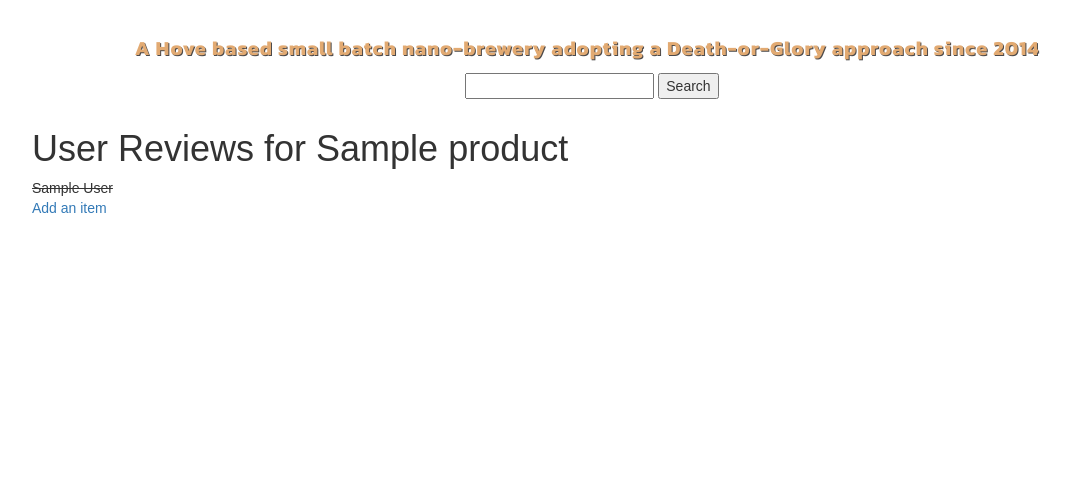
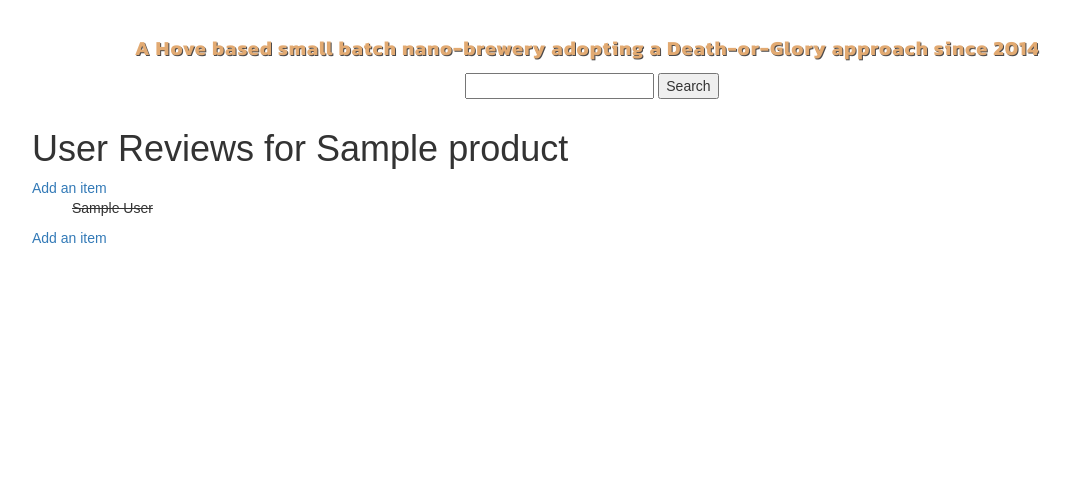
Before and after one commit to RobSimons1/ms4-ecommerce, a Django app: page /products/get_review_list/1 in a window 1280 px wide. Shown: the part 81-567 px from the top of the page, without its empty margins (53-1124 px from the left). Run offline with Django 3.2, Linux system fonts and the light colour scheme; tables that the repository leaves empty hold one stand-in row (values such as "Sample post"); some libraries are stand-ins or nearby versions.

Commit message:
Changed format of reviews in user_reviews.html to ul

```diff
--- a/products/templates/products.html
+++ b/products/templates/products.html
@@ -23,7 +23,7 @@
                 <form method="post" action="{% url 'get_review_list' product.id %}">
 									{% csrf_token %}
 										<span>
-                            <button type="submit">Reviews</button>
+                            <button type="submit">Reviews for {{ product.name }} </button>
                         </span>
 
 						</form>
@@ -68,7 +68,7 @@
                 <form method="post" action="{% url 'get_review_list' product.id %}">
 									{% csrf_token %}
 										<span>
-                            <button type="submit">Reviews</button>
+                            <button type="submit">Reviews for {{ product.name }}</button>
                         </span>
 
 						</form>
@@ -95,7 +95,7 @@
                 <form method="post" action="{% url 'get_review_list' product.id %}">
 									{% csrf_token %}
 										<span>
-                            <button type="submit">Reviews</button>
+                            <button type="submit">Reviews for {{ product.name }}</button>
                         </span>
 
 						</form>
--- a/products/views.py
+++ b/products/views.py
@@ -4,4 +4,7 @@ from .models import Product
 # Create your views here.
 def all_products(request):
     products = Product.objects.all()
-    return render(request, "products.html", {"products": products})
+    return render(request, "products.html", {
+        "products": products
+
+    })
--- a/profiles/models.py
+++ b/profiles/models.py
@@ -3,6 +3,7 @@ from django.contrib.auth.models import User
 from django.db.models.signals import post_save
 from django.dispatch import receiver
 from datetime import datetime
+from django.utils import timezone
 
 # Create your models here.
 
--- a/static/css/custom.css
+++ b/static/css/custom.css
@@ -241,6 +241,10 @@ caption p {
     margin-right: 15px;
 }
 
+.reviewitem {
+    list-style-type: none;
+}
+
 /*-----------------------------------Footer*/
 
 .footer {
--- a/user_ratings/forms.py
+++ b/user_ratings/forms.py
@@ -4,4 +4,4 @@ from .models import Item
 class ItemForm(forms.ModelForm):
     class Meta:
         model = Item
-        fields = ('name', 'beer', 'review', 'rating', 'done')
+        fields = ('name', 'beer', 'review', 'rating', 'done', 'date')
--- a/user_ratings/models.py
+++ b/user_ratings/models.py
@@ -1,12 +1,11 @@
 from django.db import models
 from products.models import Product # Imported for product specific review
-#from .forms import ItemForm # from .views import new_item # Imported for product specific review
+from django.utils import timezone
 
 # Create your models here.
 
 class Item(models.Model):
-
-    name = models.CharField(max_length=200, blank=False)
+    name = models.CharField(max_length=200, blank=False, default='')
     beer = models.CharField(max_length=500, default='', blank=False)
     review = models.TextField(max_length=2000, default='', blank=False)
     RATING_CHOICES = (
@@ -20,6 +19,7 @@ class Item(models.Model):
                                       choices=RATING_CHOICES,
                                       default="3")
     done = models.BooleanField(blank=False, default=False)
+    date = models.DateTimeField(default=timezone.now, blank=True)
 
     def __str__(self):
         return self.name
--- a/user_ratings/templates/user_reviews.html
+++ b/user_ratings/templates/user_reviews.html
@@ -6,20 +6,24 @@
 <div class="col row-flex">
 
    <h1>User Reviews for {{ product }}</h1>
-
+        <a href="{% url 'create_an_item' product.id %}">Add an item</a> <!-- Add link to create an item  -->
         <table>
 
             {% for item in items %}
-            <tr>
+            <ul>
                 {% if item.done %}
-                <td><strike>{{ item.name }}</strike></td>
+                <li class="reviewitem"><strike>{{ item.name }}</strike></li>
                 {% else %}
-                <td>{{ item.name }}</td>
-                <td>{{ item.beer }}</td>
-                <td>{{ item.review }}</td>
-                <td>{{ item.rating }}</td>
+                <li class="reviewitem"><p>Username: {{ user.username }} </p></li>
+                <li class="reviewitem">Product: {{ product.name }}</li>
+                <li class="reviewitem">Name: {{ item.name }}</li>
+                <li class="reviewitem">Beer: {{ item.beer }}</li>
+                <li class="reviewitem">Review: {{ item.review }}</li>
+                <li class="reviewitem">Rating: {{ item.rating }}</li>
+                <li class="reviewitem">Date: {{ item.date }}</li>
+                <br>
                 {% endif %}
-            </tr>
+            </ul>
 
             {% endfor %}
         </table>
--- a/user_ratings/views.py
+++ b/user_ratings/views.py
@@ -3,17 +3,13 @@ from .models import Item
 from .forms import ItemForm
 from django.contrib import messages
 from products.models import Product # Imported for product specific review
+from datetime import datetime
 
 # Create your views here.
-#def get_review_list(request, id):
-#    product = get_object_or_404(Product, pk=id)
-#    return render(request, "user_reviews.html", {
-#        'product': product
-#    })
 
 def get_review_list(request, id):
     product = get_object_or_404(Product, pk=id)
-    results = Item.objects.all()
+    results = Item.objects.filter(date__lte=datetime.now()).order_by('-date')
     return render(request, "user_reviews.html", {
         'product': product,
         'items': results
@@ -22,6 +18,7 @@ def get_review_list(request, id):
 
 def create_an_item(request, id):
     product = get_object_or_404(Product, pk=id)
+    results = Item.objects.filter(date__lte=datetime.now()).order_by('-date')
     if request.method == "POST":
         new_item = ItemForm(request.POST) # post the new_item to the ItemForm
         if new_item.is_valid():
@@ -35,7 +32,8 @@ def create_an_item(request, id):
 
         return render(request, "user_reviews.html", {
         'new_item': new_item,
-        'product': product
+        'product': product,
+        'items': results
     })
 
     return render(request, "user_ratings.html")
```
Also changed, not shown: user_ratings/migrations/0014_auto_20200726_1247.py (added), user_ratings/migrations/0015_remove_item_product.py (added), user_ratings/migrations/0016_item_product.py (added), user_ratings/migrations/0017_auto_20200726_1313.py (added), user_ratings/migrations/0018_remove_item_product.py (added), user_ratings/migrations/0019_auto_20200726_1322.py (added), user_ratings/migrations/0020_item_date.py (added), user_ratings/migrations/0021_auto_20200726_1713.py (added), user_ratings/migrations/0022_auto_20200726_1746.py (added), user_ratings/migrations/0023_auto_20200726_1751.py (added).
